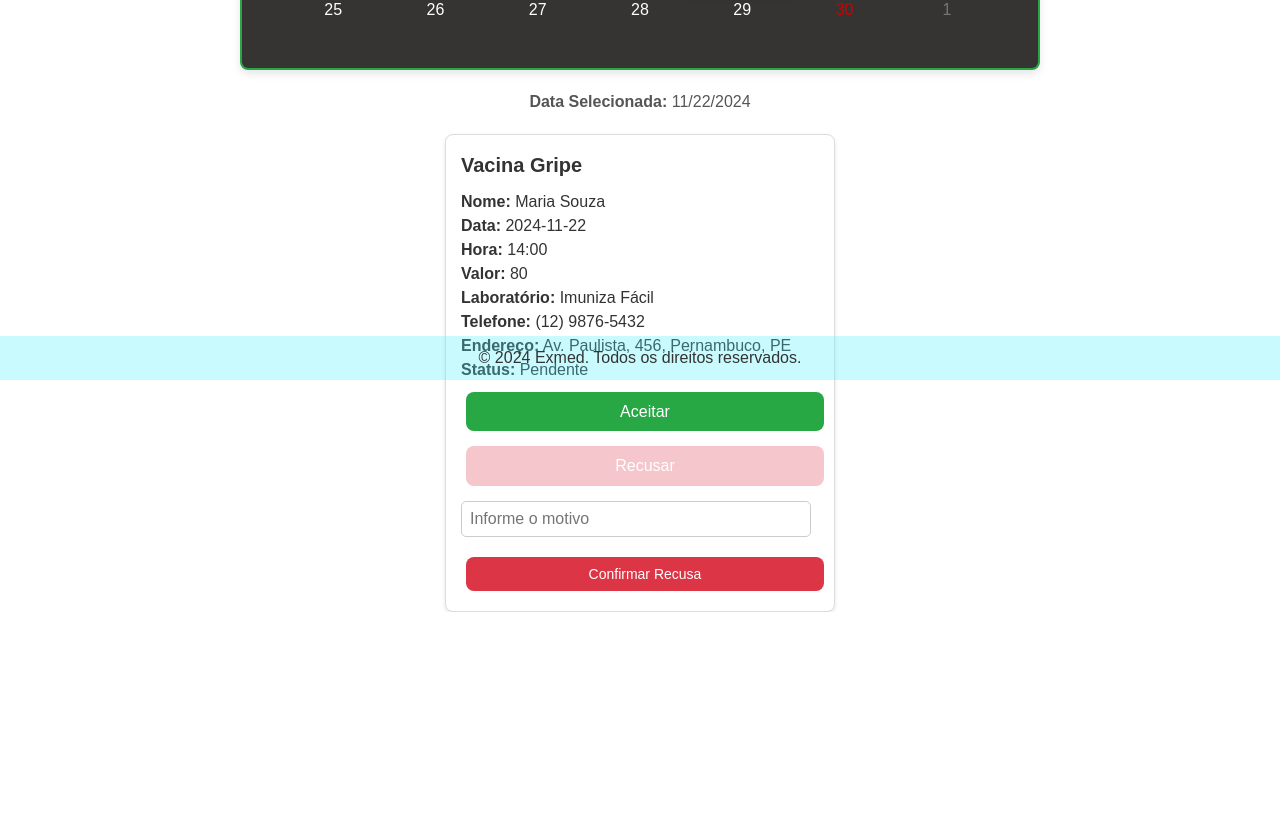
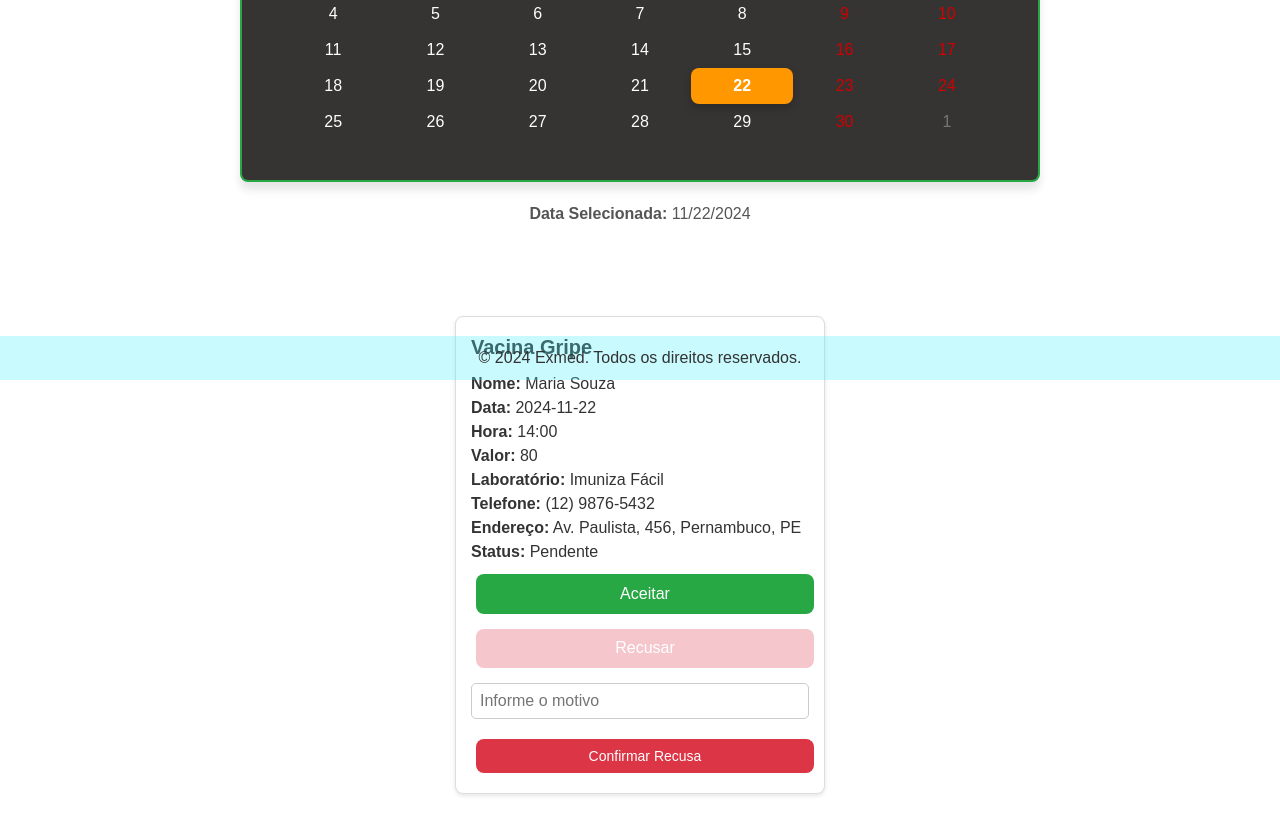
Before and after one commit to Shellbaka/projetoexmed, a React (Vite) app: page /agendamentos in a window 1280 px wide. Shown: the part 420-1254 px from the top of the page. Before the commit the page ends 1032 px from the top, so only its background shows below. Built offline with nearby package versions, Linux system fonts and the light colour scheme.

Commit message:
Útimos ajustes quase feitos, falta só um botão para avançar para a próxima etapa.

```diff
--- a/src/pages/Agendamentos/Agendamentos.css
+++ b/src/pages/Agendamentos/Agendamentos.css
@@ -1,19 +1,20 @@
-/* Container principal */
+
 .agendamentos-container {
   display: flex;
   flex-direction: column;
   align-items: center;
-  justify-content: center;
+  justify-content: flex-start;
   padding: 20px;
   max-width: 1200px;
   margin: 0 auto;
   font-family: Arial, sans-serif;
-  height: 100vh;
+  height: auto;
   text-align: center;
   background-color: #fff;
+  overflow: visible;
 }
 
-/* Título */
+
 h2 {
   font-size: 32px;
   font-weight: bold;
@@ -76,11 +77,9 @@ h2 {
 }
 
 .react-calendar__tile--now:hover {
-  background-color: #e68900; /* Tom mais escuro para hover */
+  background-color: #e68900;
   color: white;
 }
-
-
 
 .react-calendar__navigation__label {
   font-size: 18px;
@@ -92,26 +91,29 @@ h2 {
   border-radius: 5px;
 }
 
-/* Lista de agendamentos */
+
 .agendamentos-list {
   display: flex;
   flex-wrap: wrap;
   justify-content: center;
   gap: 20px;
   width: 100%;
+  padding: 20px;
+  margin-top: 50px;
 }
 
-/* Cards */
+
 .agendamento-card {
   background-color: #fff;
   border: 1px solid #ddd;
   border-radius: 8px;
   padding: 15px;
   box-shadow: 0 2px 4px rgba(0, 0, 0, 0.1);
-  width: calc(50% - 20px); /* Dois cards lado a lado */
+  width: calc(50% - 20px);
   max-width: 400px;
   transition: transform 0.3s ease, box-shadow 0.3s ease;
   text-align: left;
+  margin-bottom: 20px;
 }
 
 .agendamento-card:hover {
@@ -126,12 +128,12 @@ h2 {
   margin-bottom: 10px;
 }
 
-/* Botões */
+
 button {
   background-color: #28a745;
   color: white;
   border: none;
-  padding: 8px 16px; /* Ajusta o tamanho ao texto */
+  padding: 8px 16px;
   cursor: pointer;
   border-radius: 5px;
   font-size: 14px;
@@ -157,7 +159,7 @@ button:hover {
   cursor: not-allowed;
 }
 
-/* Inputs */
+
 input {
   padding: 8px;
   font-size: 14px;
@@ -177,7 +179,7 @@ input {
   background-color: #c82333;
 }
 
-/* Responsividade */
+
 @media (max-width: 768px) {
   .agendamento-card {
     width: 100%;
--- a/src/pages/Agendamentos/Agendamentos.jsx
+++ b/src/pages/Agendamentos/Agendamentos.jsx
@@ -1,6 +1,6 @@
 import React, { useState } from 'react';
 import Calendar from 'react-calendar';
-import 'react-calendar/dist/Calendar.css'; // Importa o CSS do calendário
+import 'react-calendar/dist/Calendar.css';
 import './Agendamentos.css';
 
 function Agendamentos() {
--- a/src/pages/Agendamentos/Atendidos.css
+++ b/src/pages/Agendamentos/Atendidos.css
@@ -1,4 +1,4 @@
-/* Container principal */
+
 .atendidos-container {
   display: flex;
   flex-direction: column;
@@ -13,7 +13,7 @@
   background-color: #fff;
 }
 
-/* Título principal */
+
 h2 {
   font-size: 32px;
   font-weight: bold;
@@ -27,7 +27,7 @@ h2 {
 .custom-calendar {
   border: 2px solid #28a745;
   border-radius: 8px;
-  box-shadow: 0 4px 8px rgba(0, 0, 0, 0.1);
+  box-shadow: 0 8px 8px rgba(0, 0, 0, 0.1);
   background-color: rgb(54, 51, 51);
   padding: 40px;
   margin: 10px;
@@ -42,12 +42,12 @@ h2 {
   background-color: #28a745;
   color: white;
   border: none;
-  padding: 12px 16px; /* Tamanho ajustado para caber melhor */
+  padding: 12px 16px;
   border-radius: 5px;
   font-size: 16px;
   transition: background-color 0.3s ease;
   margin: 5px;
-  white-space: nowrap; /* Garante que o texto não quebre */
+  white-space: nowrap;
 }
 
 .react-calendar__navigation button:hover {
@@ -63,7 +63,7 @@ h2 {
   text-align: center;
   white-space: nowrap;
   overflow: hidden;
-  text-overflow: ellipsis; /* Adiciona reticências caso o texto seja muito longo */
+  text-overflow: ellipsis;
   border-radius: 5px;
   display: inline-block;
   max-width: 100%;
@@ -74,7 +74,7 @@ h2 {
   background-color: #218838;
 }
 
-/* Cards de atendimento */
+
 .cards-container {
   display: flex;
   flex-wrap: wrap;
@@ -88,7 +88,7 @@ h2 {
   background-color: #f9f9f9;
   padding: 20px;
   border-radius: 10px;
-  box-shadow: 0 4px 8px rgba(0, 0, 0, 0.1);
+  box-shadow: 0 2px 4px 2px rgba(0, 0, 0, 0.1);
   transition: transform 0.3s ease, box-shadow 0.3s ease;
   width: 45%;
   text-align: left;
@@ -96,7 +96,7 @@ h2 {
 
 .atendido-card:hover {
   transform: translateY(-5px);
-  box-shadow: 0 8px 16px rgba(0, 0, 0, 0.2);
+  box-shadow: 0 4px 16px rgba(0, 0, 0, 0.2);
 }
 
 .atendido-card h3 {
@@ -105,7 +105,7 @@ h2 {
   color: #333;
 }
 
-/* Estilo dinâmico do status */
+
 .status-aceito {
   color: #28a745;
   font-weight: bold;
@@ -116,7 +116,7 @@ h2 {
   font-weight: bold;
 }
 
-/* Botões */
+
 button {
   background-color: #28a745;
   color: white;
@@ -142,7 +142,7 @@ button:hover {
   background-color: #c82333;
 }
 
-/* Responsividade */
+
 @media (max-width: 768px) {
   .atendido-card {
     width: 100%;
--- a/src/pages/Agendamentos/Atendidos.jsx
+++ b/src/pages/Agendamentos/Atendidos.jsx
@@ -44,6 +44,8 @@ function Atendidos() {
               <p><strong>Hora:</strong> {item.hora}</p>
               <p><strong>Nome:</strong> {item.nome}</p>
               <p><strong>Telefone:</strong> {item.telefone}</p>
+              <p><strong>Endereço:</strong> {item.endereco}</p>
+              <p><strong>Valor:</strong> {item.valor}</p> {/* Campo valor adicionado */}
             </div>
           ))
         ) : (
```
